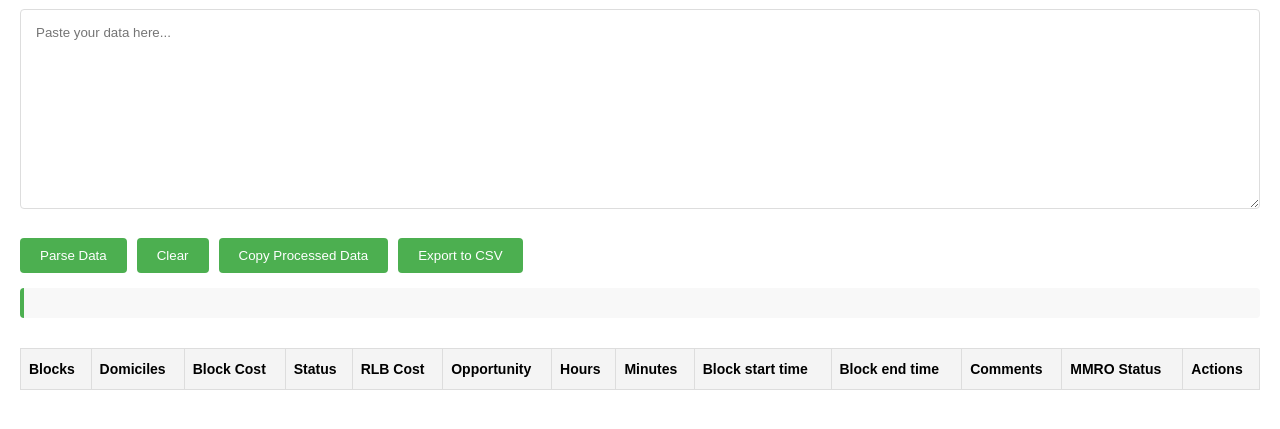
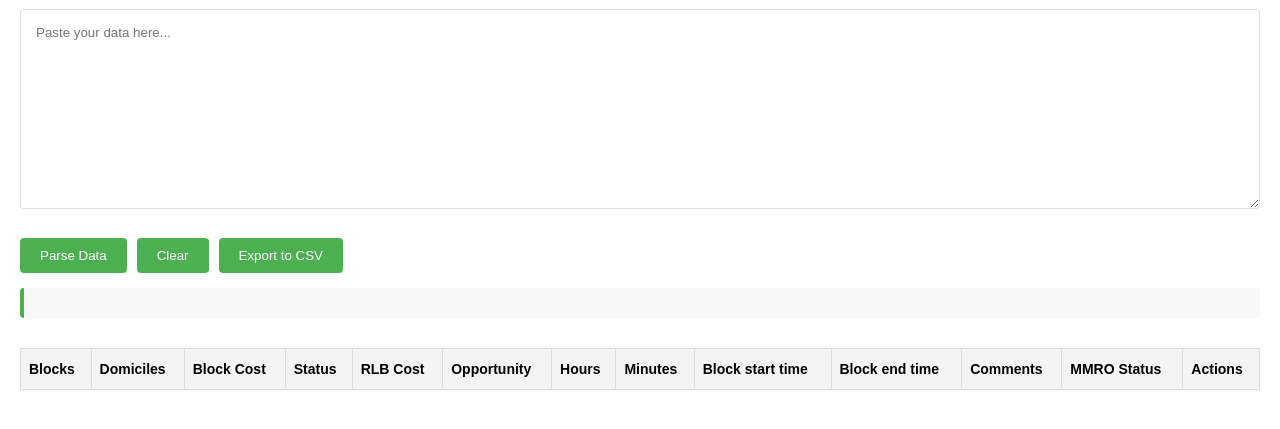
Before and after one commit to parukuq/block-parser, a plain HTML site: page index.html in a window 1280 px wide. Shown: the part 89-518 px from the top of the page. Drawn offline with Linux system fonts and the light colour scheme.

Commit message:
Update index.html

```diff
--- a/index.html
+++ b/index.html
@@ -130,7 +130,6 @@
     <div class="button-container">
         <button onclick="parseData()">Parse Data</button>
         <button onclick="clearData()">Clear</button>
-        <button onclick="copyProcessedData()">Copy Processed Data</button>
         <button onclick="exportToCSV()">Export to CSV</button>
     </div>
     <div id="debug"></div>
@@ -182,11 +181,9 @@
 
                     if(text.match(/^B-[A-Z0-9]+$/)) {
                         blockId = text;
-                        console.log('Found Block ID:', text);
                     }
                     else if(text.match(/^[A-Z]{3}[0-9]$/) && !domicile) {
                         domicile = text;
-                        console.log('Found Domicile:', text);
                     }
                     else if(text.includes('PDT -') || text.includes('EDT -') ||
                             text.includes('CDT -') || text.includes('MDT -') ||
@@ -196,7 +193,6 @@
                         if(times.length === 2) {
                             startTime = times[0].trim();
                             endTime = times[1].replace(/<br>|\n/g, '').trim();
-                            console.log('Found times:', startTime, '-', endTime);
                         }
                     }
                     else if(text.match(/^\d+h(\d+m)?$/)) {
@@ -213,7 +209,6 @@
                                 minutes = "00";
                             }
                         }
-                        console.log('Found Duration:', hours + 'h' + minutes + 'm');
                     }
                 }
 
@@ -223,7 +218,6 @@
                         const costMatch = p.textContent.match(/\$[\d,]+\.\d{2}/);
                         if(costMatch) {
                             cost = costMatch[0];
-                            console.log('Found Cost:', cost);
                             break;
                         }
                     }
```
